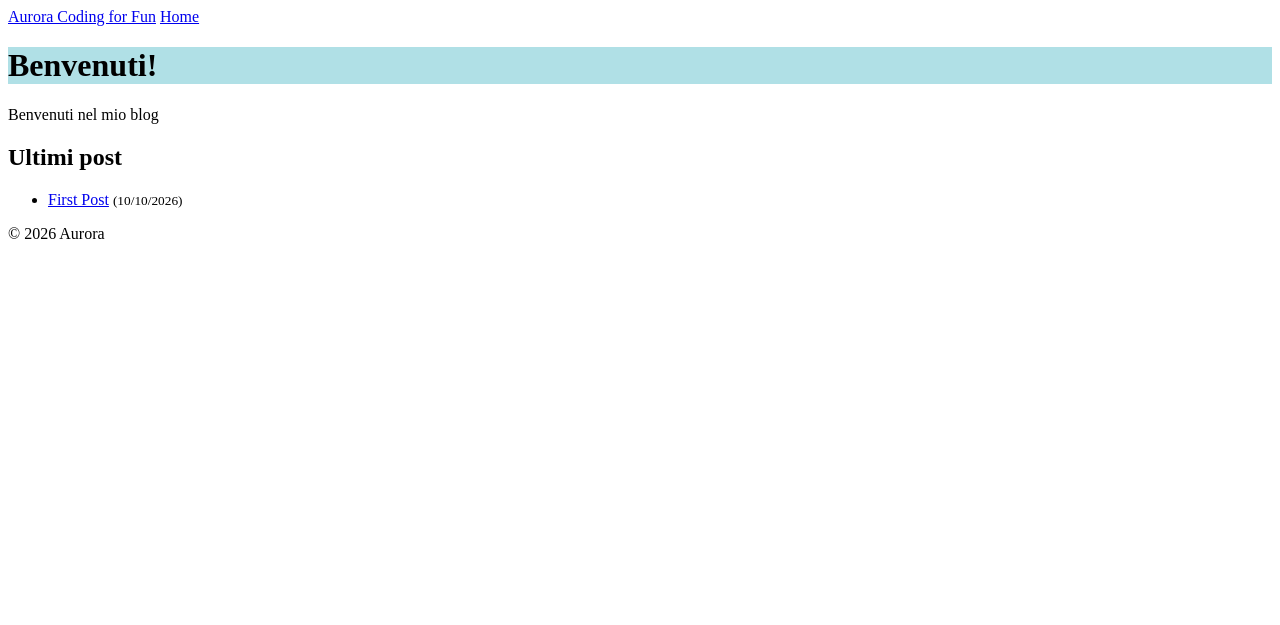
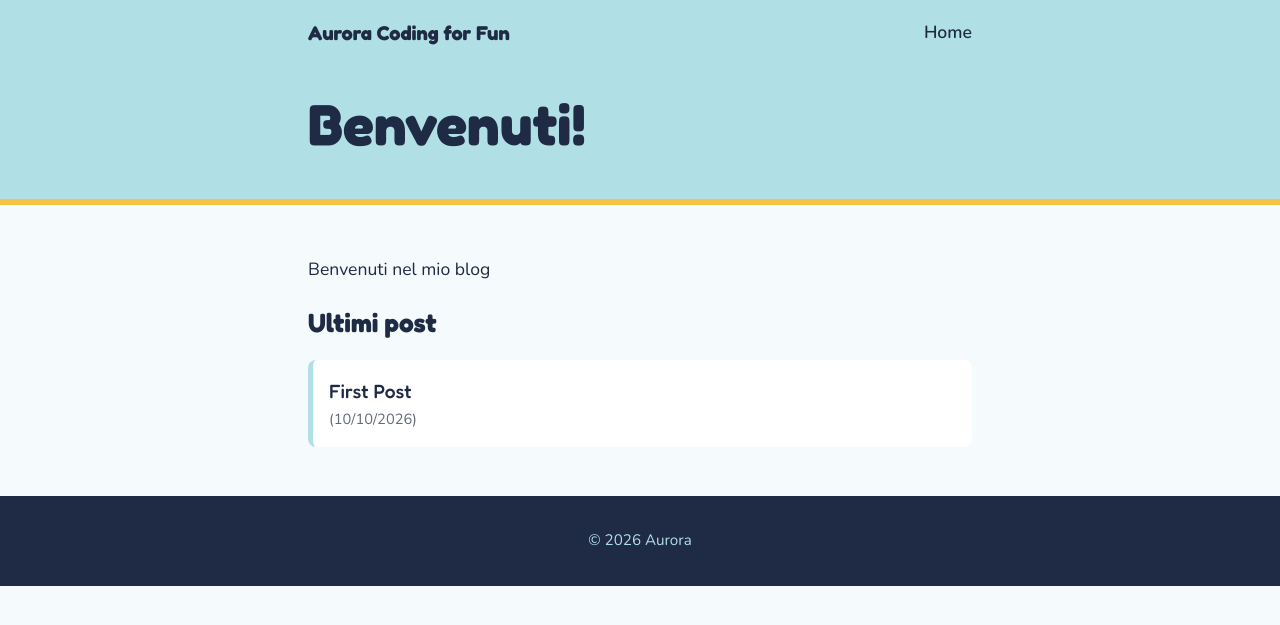
Before and after one commit to AuroraCodingForFun/BlogSite, a Jekyll site: the page built from index.md, in a window 1280 px wide. Shown: the top 625 px of the page. Built offline with Jekyll 4.4.1, drawn with Linux system fonts in a browser that asks for light colours.

Commit message:
Refactor CSS with CSS variables and improved styles

```diff
--- a/css/style.css
+++ b/css/style.css
@@ -1,3 +1,134 @@
-h1 {
-  background-color: powderblue;
+:root {
+  --sky: #b0e0e6;        /* powderblue, il tuo colore! */
+  --sky-deep: #5fb4c4;
+  --ink: #1f2a44;
+  --paper: #f5fafc;
+  --sun: #f6c445;
 }
+
+* { box-sizing: border-box; }
+
+body {
+  margin: 0;
+  background: var(--paper);
+  color: var(--ink);
+  font-family: "Nunito", system-ui, sans-serif;
+  font-size: 1.1rem;
+  line-height: 1.7;
+}
+
+h1, h2, h3 {
+  font-family: "Fredoka", system-ui, sans-serif;
+  line-height: 1.2;
+}
+
+/* ---------- Header ---------- */
+.site-header {
+  background: var(--sky);
+  border-bottom: 6px solid var(--sun);
+}
+
+nav {
+  display: flex;
+  justify-content: space-between;
+  align-items: center;
+  max-width: 44rem;
+  margin: 0 auto;
+  padding: 1rem 1.25rem;
+}
+
+nav a {
+  color: var(--ink);
+  text-decoration: none;
+  font-weight: 600;
+}
+
+nav a:hover,
+nav a:focus-visible {
+  text-decoration: underline;
+  text-underline-offset: 4px;
+}
+
+.brand {
+  font-family: "Fredoka", system-ui, sans-serif;
+  font-size: 1.25rem;
+}
+
+.hero {
+  max-width: 44rem;
+  margin: 0 auto;
+  padding: 1.5rem 1.25rem 2.5rem;
+}
+
+.hero h1 {
+  margin: 0;
+  font-size: clamp(2.2rem, 7vw, 3.6rem);
+}
+
+.hero img {
+  display: block;
+  width: 100%;
+  max-height: 18rem;
+  object-fit: cover;
+  margin-top: 1.5rem;
+  border-radius: 1rem;
+}
+
+/* ---------- Contenuto ---------- */
+main {
+  max-width: 44rem;
+  margin: 0 auto;
+  padding: 2rem 1.25rem;
+}
+
+main img {
+  max-width: 100%;
+  height: auto;
+  border-radius: 0.75rem;
+}
+
+a { color: var(--sky-deep); }
+a:hover { color: var(--ink); }
+
+/* Lista dei post in home */
+main ul {
+  list-style: none;
+  padding: 0;
+}
+
+main li {
+  padding: 0.9rem 1rem;
+  margin-bottom: 0.75rem;
+  background: #fff;
+  border-left: 5px solid var(--sky);
+  border-radius: 0.5rem;
+}
+
+main li a {
+  font-family: "Fredoka", system-ui, sans-serif;
+  font-size: 1.2rem;
+  font-weight: 500;
+  color: var(--ink);
+  text-decoration: none;
+}
+
+main li a:hover { text-decoration: underline; }
+
+main li small {
+  display: block;
+  opacity: 0.7;
+}
+
+/* ---------- Footer ---------- */
+footer {
+  text-align: center;
+  padding: 2rem 1rem;
+  background: var(--ink);
+  color: var(--sky);
+  font-size: 0.95rem;
+}
+
+:focus-visible {
+  outline: 3px solid var(--sun);
+  outline-offset: 3px;
+}
```
